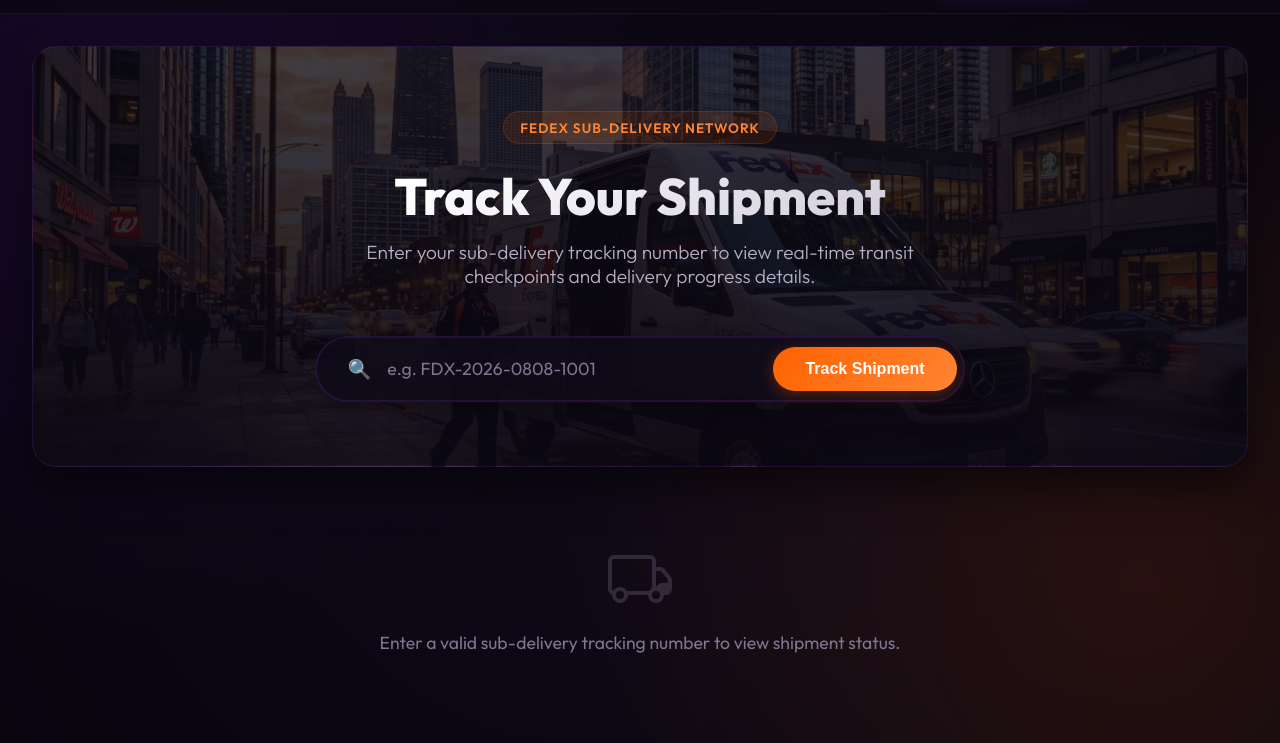
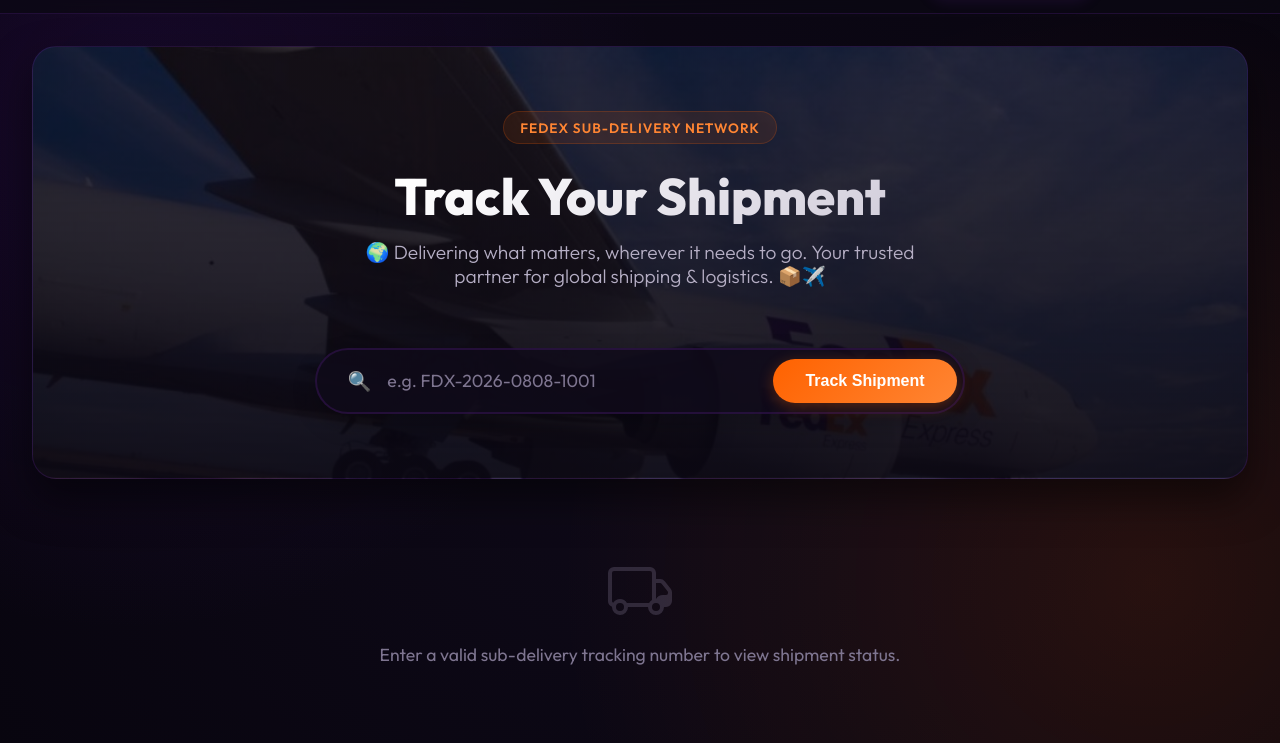
Before and after one commit to Sarkodie3/Fedex, a plain HTML site: page index.html in a window 1280 px wide. Both pictures are taken after a click on the button "Track Package". Shown: the part 57-800 px from the top of the page. Drawn offline with nearby package versions, Linux system fonts and the light colour scheme; no server answers.

Commit message:
Add rotating hero images and text

```diff
--- a/app.js
+++ b/app.js
@@ -1072,3 +1072,40 @@
         }
     }
 }
+
+// Hero Section Slider
+const heroSlides = [
+    {
+        bg: "assets/hero1.jpg",
+        text: "Connecting people and businesses to the world through fast, reliable delivery. 📦✈️<br>Official updates, shipping solutions & customer support."
+    },
+    {
+        bg: "assets/hero2.jpg",
+        text: "🌍 Delivering what matters, wherever it needs to go. Your trusted partner for global shipping & logistics. 📦✈️"
+    },
+    {
+        bg: "assets/hero3.jpg",
+        text: "Connecting businesses and people worldwide. 🌍. Delivering possibilities across the globe. 🌍📦<br>Reliable shipping solutions, logistics updates and customer support."
+    }
+];
+
+let currentSlide = 0;
+function rotateHero() {
+    const heroSection = document.getElementById('heroSection');
+    const heroSubtitle = document.getElementById('heroSubtitle');
+    if (!heroSection || !heroSubtitle) return;
+
+    currentSlide = (currentSlide + 1) % heroSlides.length;
+    const slide = heroSlides[currentSlide];
+
+    heroSubtitle.style.opacity = '0';
+
+    setTimeout(() => {
+        heroSection.style.backgroundImage = `linear-gradient(rgba(11, 8, 19, 0.78), rgba(11, 8, 19, 0.95)), url('${slide.bg}')`;
+        heroSubtitle.innerHTML = slide.text;
+        heroSubtitle.style.opacity = '1';
+    }, 500);
+}
+
+// Start rotation every 6 seconds
+setInterval(rotateHero, 6000);
--- a/index.html
+++ b/index.html
@@ -58,11 +58,11 @@
         <main>
             <!-- 1. CUSTOMER TRACKING PORTAL -->
             <section id="tracking-portal" class="view-panel active">
-                <!-- Hero section with FedEx truck image background -->
-                <div class="hero-section" style="background-image: linear-gradient(rgba(11, 8, 19, 0.78), rgba(11, 8, 19, 0.95)), url('fedex_delivery_truck.jpg'); background-size: cover; background-position: center; border-radius: 24px; border: 1px solid var(--border-color); box-shadow: 0 20px 40px rgba(0,0,0,0.5);">
+                <!-- Hero section with rotating backgrounds and text -->
+                <div id="heroSection" class="hero-section" style="background-image: linear-gradient(rgba(11, 8, 19, 0.78), rgba(11, 8, 19, 0.95)), url('assets/hero1.jpg'); background-size: cover; background-position: center; border-radius: 24px; border: 1px solid var(--border-color); box-shadow: 0 20px 40px rgba(0,0,0,0.5); transition: background-image 1s ease-in-out;">
                     <span class="hero-badge">FedEx Sub-Delivery Network</span>
-                    <h1 class="hero-title">Track Your Shipment</h1>
-                    <p class="hero-subtitle">Enter your sub-delivery tracking number to view real-time transit checkpoints and delivery progress details.</p>
+                    <h1 class="hero-title" style="min-height: 40px;" id="heroTitle">Track Your Shipment</h1>
+                    <p class="hero-subtitle" id="heroSubtitle" style="min-height: 60px; transition: opacity 0.5s ease-in-out;">Connecting people and businesses to the world through fast, reliable delivery. 📦✈️<br>Official updates, shipping solutions & customer support.</p>
 
                     <div class="search-container">
                         <form id="heroSearchForm">
```
Also changed, not shown: assets/hero1.jpg (added), assets/hero2.jpg (added), assets/hero3.jpg (added).
